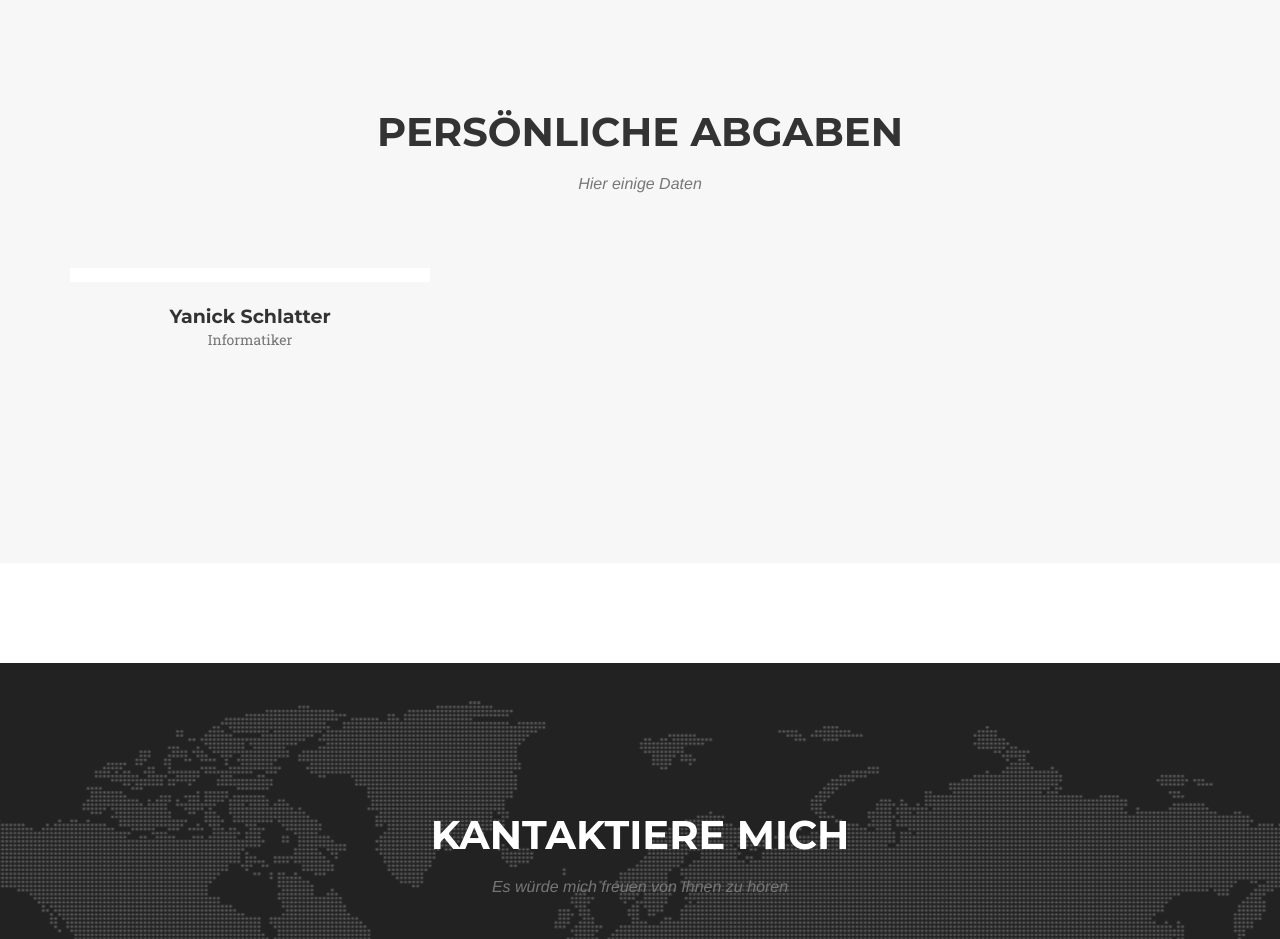
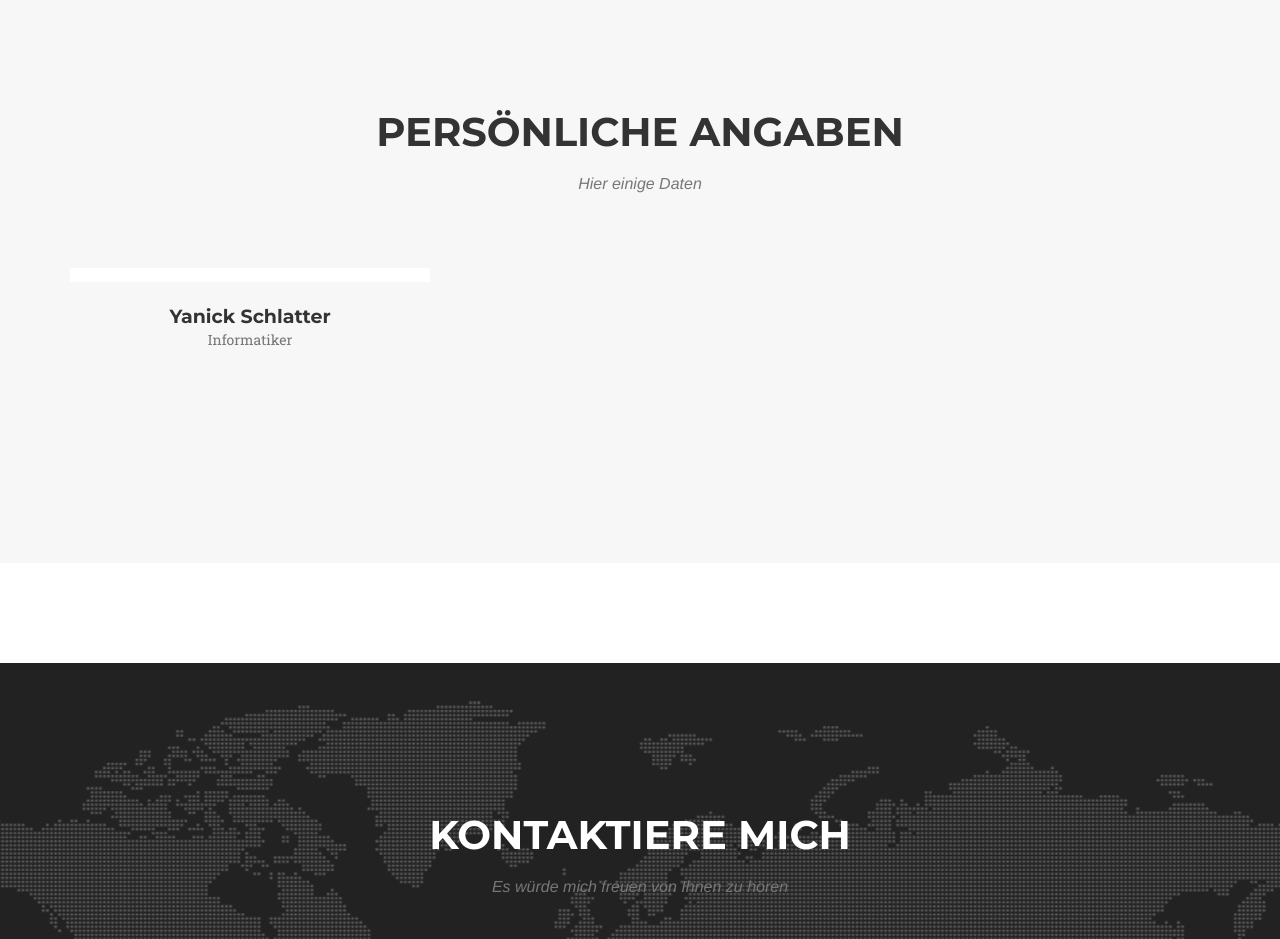
Before and after one commit to YanickSchlatter/yanickschlatter.github.io, a Jekyll site: the page built from _posts/2018-08-12-project-1.markdown, in a window 1280 px wide and 1400 px high, scrolled down 4023 px. Shown: the part 153-1092 px from the top of the window. Built offline with Jekyll 4.4.1, drawn with Linux system fonts in a browser that asks for light colours; some web fonts are replaced.

Commit message:
Rechtschreib verbesserungen

```diff
--- a/_includes/contact.html
+++ b/_includes/contact.html
@@ -2,7 +2,7 @@
         <div class="container">
             <div class="row">
                 <div class="col-lg-12 text-center">
-                    <h2 class="section-heading">Kantaktiere mich</h2>
+                    <h2 class="section-heading">Kontaktiere mich</h2>
                     <h3 class="section-subheading text-muted">Es würde mich freuen von Ihnen zu hören</h3>
                 </div>
             </div>
--- a/_includes/team.html
+++ b/_includes/team.html
@@ -3,7 +3,7 @@
         <div class="container">
             <div class="row">
                 <div class="col-lg-12 text-center">
-                    <h2 class="section-heading">Persönliche Abgaben</h2>
+                    <h2 class="section-heading">Persönliche Angaben</h2>
                     <h3 class="section-subheading text-muted">Hier einige Daten</h3>
                 </div>
             </div>
@@ -14,6 +14,15 @@
                         <img src="img/team/{{ member.pic }}.jpg" class="img-responsive" alt="">
                         <h4>{{ member.name }}</h4>
                         <p class="text-muted">{{ member.position }}</p>
+                        <ul class="adress List for each member">
+                            {% for line in member.address %}
+                            <li>
+                                <a href="{{adress.line}}"></a>
+                                lol
+                            </li>
+                            {% endfor %}
+
+                        </ul>
                         <ul class="list-inline social-buttons">
                             {% for network in member.social %}
                             <li>
```
